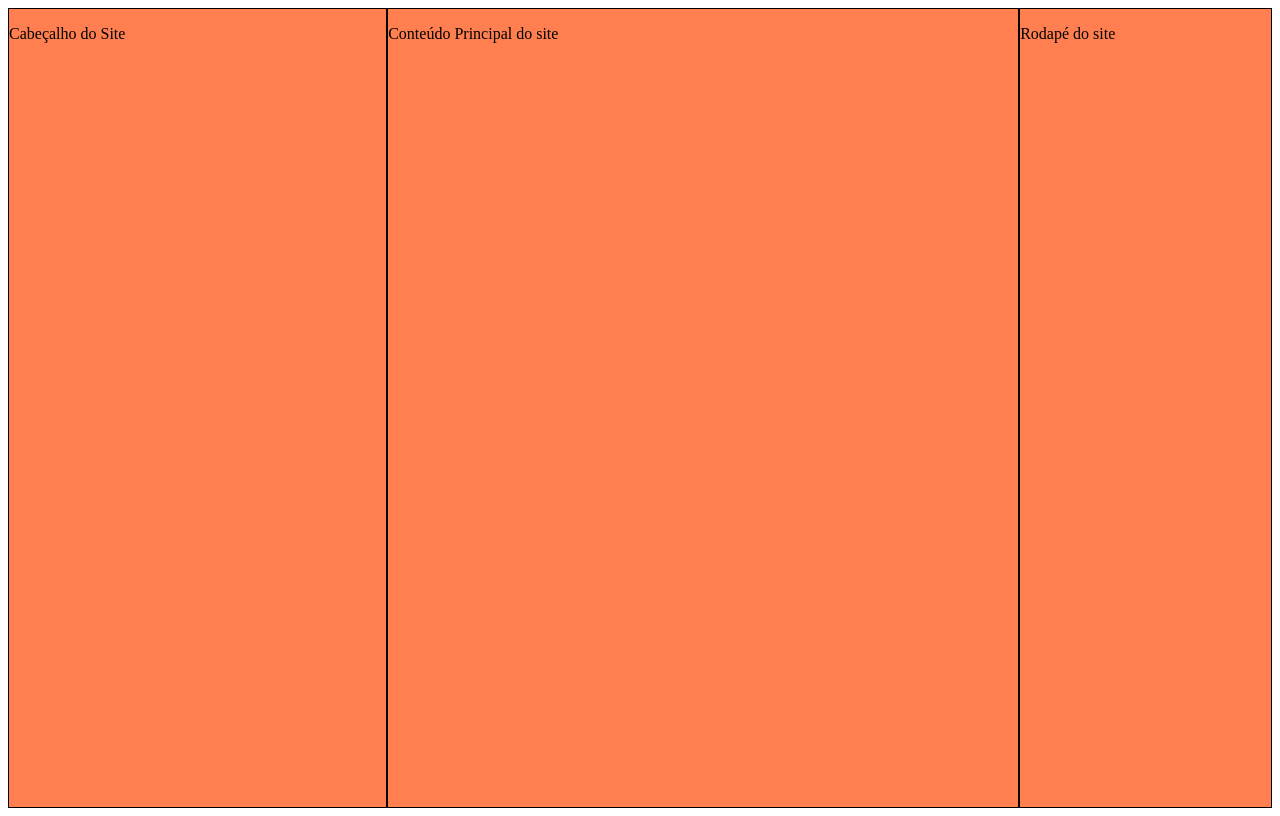
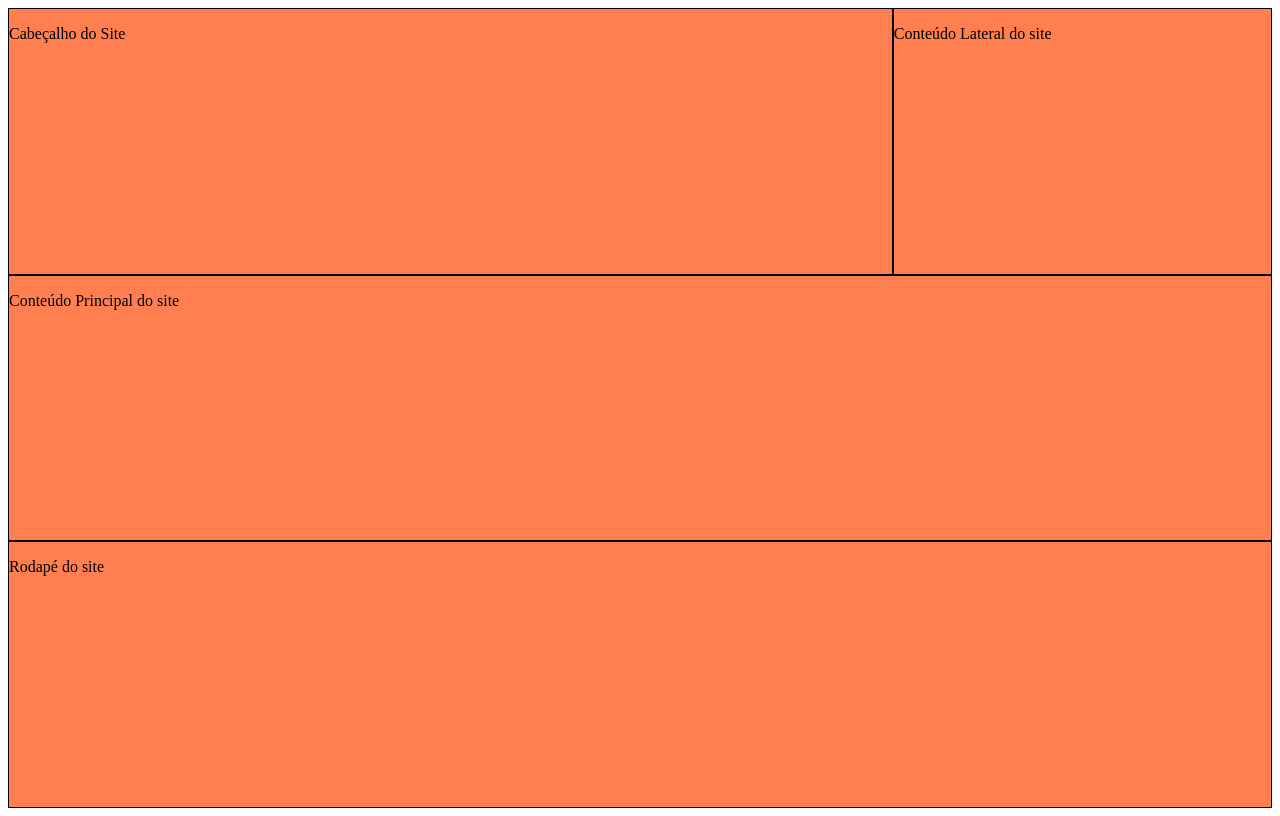
Before and after one commit to WhiskySueco/projeto_land_page, a plain HTML site: page exemplo/grid.html in a window 1280 px wide. Drawn offline with Linux system fonts and the light colour scheme.

Commit message:
Finalizado introdução a grid css

```diff
--- a/exemplo/grid.css
+++ b/exemplo/grid.css
@@ -1,3 +1,8 @@
 .bloco{background-color: coral;border:1px solid black;}
 
-body{display: grid; grid-template-columns: 30% 50% 20%;height:100vh}
+body{display: grid; grid-template-columns: 70% 30%;height:100vh;
+    grid-template-areas: 'header main' 'aside aside' 'footer footer';}
+
+header{grid-area:header;}
+main{grid-area:aside;}
+footer{grid-area:footer;}
--- a/exemplo/grid.html
+++ b/exemplo/grid.html
@@ -16,6 +16,10 @@
         <p>Conteúdo Principal do site</p>
     </main>
 
+    <aside Class="bloco">
+        <p>Conteúdo Lateral do site</p>
+    </aside>
+
     <footer class="bloco">
         <p>Rodapé do site</p>
     </footer>
```
